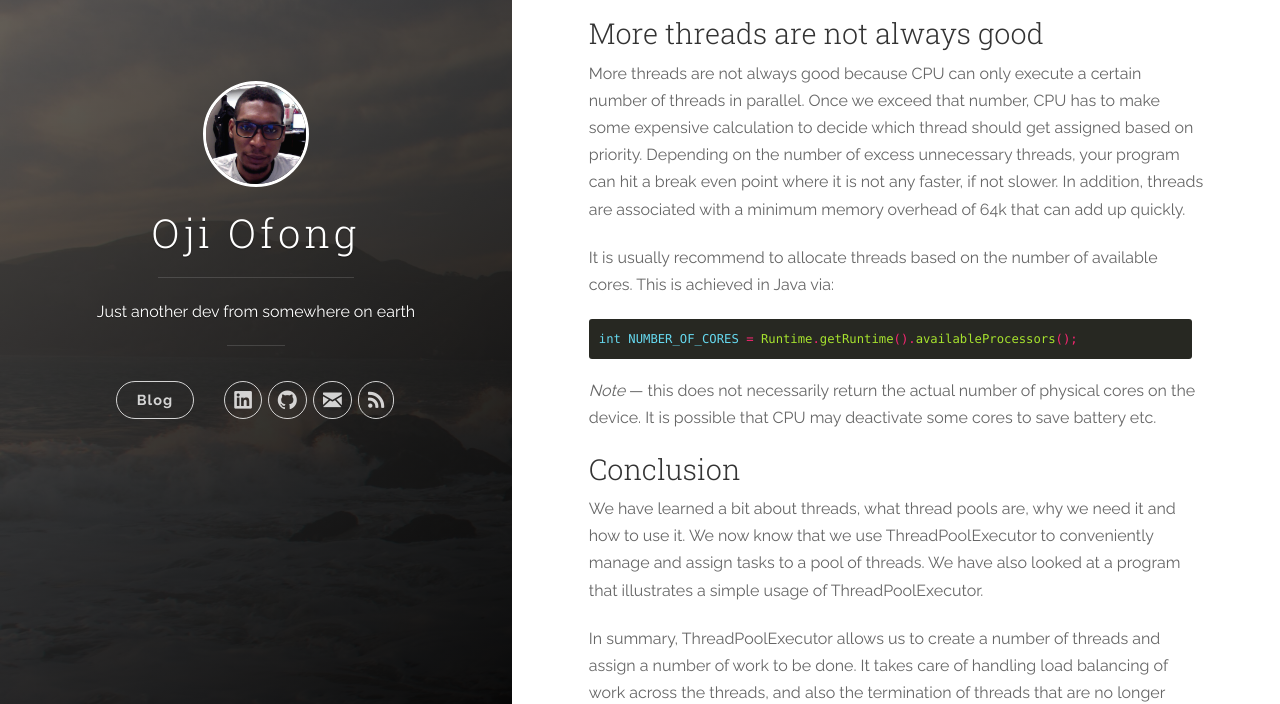
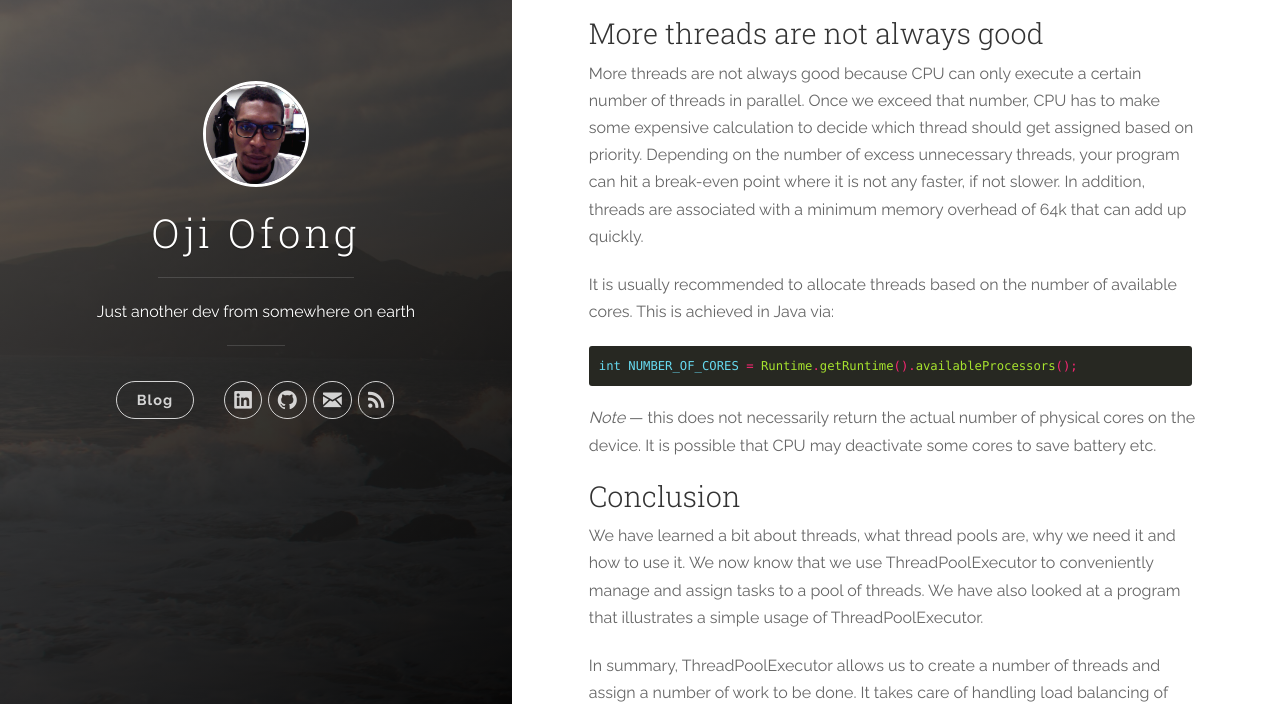
Before and after one commit to ojiofong/ojiofong.github.io, a Jekyll site: the page built from _posts/2016-08-29-android-thread-pool.md, in a window 1280 px wide and 900 px high, scrolled down 3355 px, cut to the strip 196-900 px from the top of the window. Built offline with Jekyll 4.4.1, drawn with Linux system fonts in a browser that asks for light colours; nearby versions of some CDN libraries; comment, search, counter and statistics services are not loaded.

Commit message:
Fixed some typos

````diff
--- a/_posts/2016-08-29-android-thread-pool.md
+++ b/_posts/2016-08-29-android-thread-pool.md
@@ -97,9 +97,9 @@ The Activity class is accompanied by a simple layout. It is optional to include
 
 ### More threads are not always good
 
-More threads are not always good because CPU can only execute a certain number of threads in parallel. Once we exceed that number, CPU has to make some expensive calculation to decide which thread should get assigned based on priority. Depending on the number of excess unnecessary threads, your program can hit a break even point where it is not any faster, if not slower. In addition, threads are associated with a minimum memory overhead of 64k that can add up quickly.
+More threads are not always good because CPU can only execute a certain number of threads in parallel. Once we exceed that number, CPU has to make some expensive calculation to decide which thread should get assigned based on priority. Depending on the number of excess unnecessary threads, your program can hit a break-even point where it is not any faster, if not slower. In addition, threads are associated with a minimum memory overhead of 64k that can add up quickly.
 
-It is usually recommend to allocate threads based on the number of available cores. This is achieved in Java via:
+It is usually recommended to allocate threads based on the number of available cores. This is achieved in Java via:
 
 ```java
 int NUMBER_OF_CORES = Runtime.getRuntime().availableProcessors();
````
Also changed, not shown: images/alexmgraham_com_topology.png (deleted).
